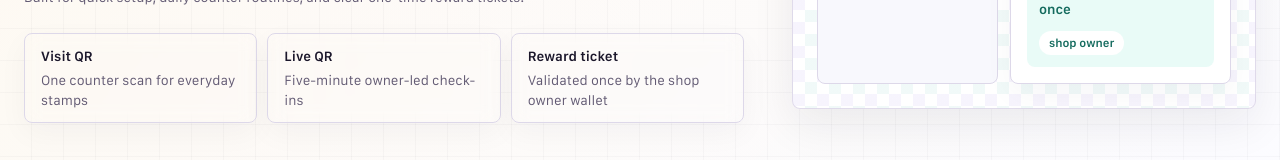
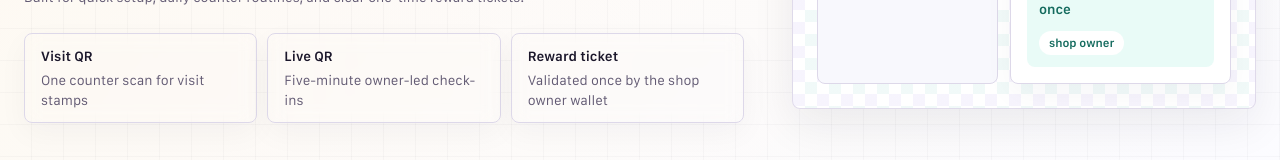
Before and after one commit to h4shisupply/celo-noodl3, a Next.js app: page / in a window 1280 px wide. Shown: the part 515-675 px from the top of the page. Built offline with nearby package versions, Linux system fonts and the light colour scheme; no server answers.

Commit message:
Clarify landing stat stamp wording

```diff
--- a/components/home-page.tsx
+++ b/components/home-page.tsx
@@ -669,7 +669,7 @@ const enHomeCopy: HomeCopy = {
     secondaryCta: "Open app",
     footnote: "Built for quick setup, daily counter routines, and clear one-time reward tickets.",
     stats: [
-      { value: "Visit QR", label: "One counter scan for everyday stamps" },
+      { value: "Visit QR", label: "One counter scan for visit stamps" },
       { value: "Live QR", label: "Five-minute owner-led check-ins" },
       { value: "Reward ticket", label: "Validated once by the shop owner wallet" }
     ]
```
